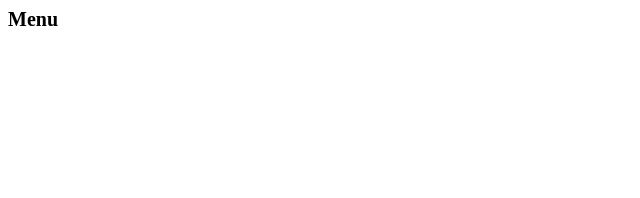
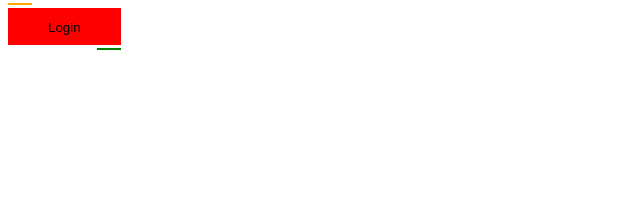
Before and after one commit to kiranacharya26/Quick-Css, a plain HTML site: page index.html in a window 1280 px wide. Shown: the whole page, without its empty margins (0-640 px from the left). Drawn offline with Linux system fonts and the light colour scheme.

Commit message:
added button styler

```diff
--- a/index.html
+++ b/index.html
@@ -15,7 +15,7 @@
         <div></div>
       </div> -->
     <!--Satggered anim-->
-    <div class="container">
+    <!-- <div class="container">
         <input type="checkbox" name="menu" id="menu" class="menu-toggler">
         <label for="menu" class="menu-toggler-label">Menu</label>
         <ul class="stagger-menu">
@@ -25,7 +25,9 @@
             <li style="--i: 3">Support</li>
             <li style="--i: 4">About</li>
         </ul>
-    </div>
+    </div> -->
+    <!--button border-->
+    <div class="button-border"><button class="button">Login</button></div>
 </body>
 
 </html>
--- a/style.css
+++ b/style.css
@@ -1,4 +1,4 @@
-/* @keyframes bouncing-loader {
+/* /* @keyframes bouncing-loader {
     to {
       opacity: 0.1;
       transform: translate3d(0, -1rem, 0);
@@ -30,7 +30,8 @@
 
 /*staggerd anim*/
 
-.container {
+
+/* .container {
     overflow-x: hidden;
     width: 100%;
 }
@@ -62,8 +63,52 @@
 }
 
 
-/* .menu-toggler:checked~.stagger-menu li {
+ .menu-toggler:checked~.stagger-menu li {
     opacity: 1;
     transform: translateX(0);
     transition-delay: calc(0.556s * var(--i));
-} */
+}   */
+
+
+/*button border*/
+
+.button {
+    background-color: red;
+    border: none;
+    color: black;
+    outline: none;
+    padding: 12px 40px 10px;
+    position: relative;
+}
+
+.button:before,
+.button:after {
+    border: 0 solid transparent;
+    transition: all 0.25s;
+    content: '';
+    height: 24px;
+    position: absolute;
+    width: 24px;
+}
+
+.button:before {
+    border-top: 2px solid orange;
+    left: 0px;
+    top: -5px;
+}
+
+.button:after {
+    border-bottom: 2px solid green;
+    bottom: -5px;
+    right: 0px;
+}
+
+.button:hover {
+    background-color: white;
+}
+
+.button:hover:before,
+.button:hover:after {
+    height: 100%;
+    width: 100%;
+}
```
